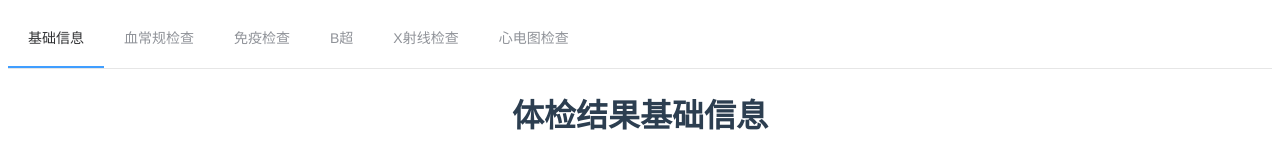
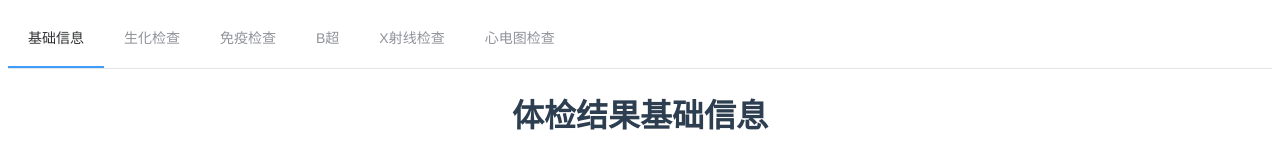
Before and after one commit to gaoshengyun/phyexamresult, a Vue app: page / in a window 1280 px wide. Shown: the top 157 px of the page. Built offline with nearby package versions, Linux system fonts and the light colour scheme.

Commit message:
导航修改

```diff
--- a/src/components/navlist.vue
+++ b/src/components/navlist.vue
@@ -17,7 +17,7 @@ export default {
          navPath:'/'
        },
        {
-         navName:'血常规检查',
+         navName:'生化检查',
          navPath:'/bloodcheck'
        },
        {
```
